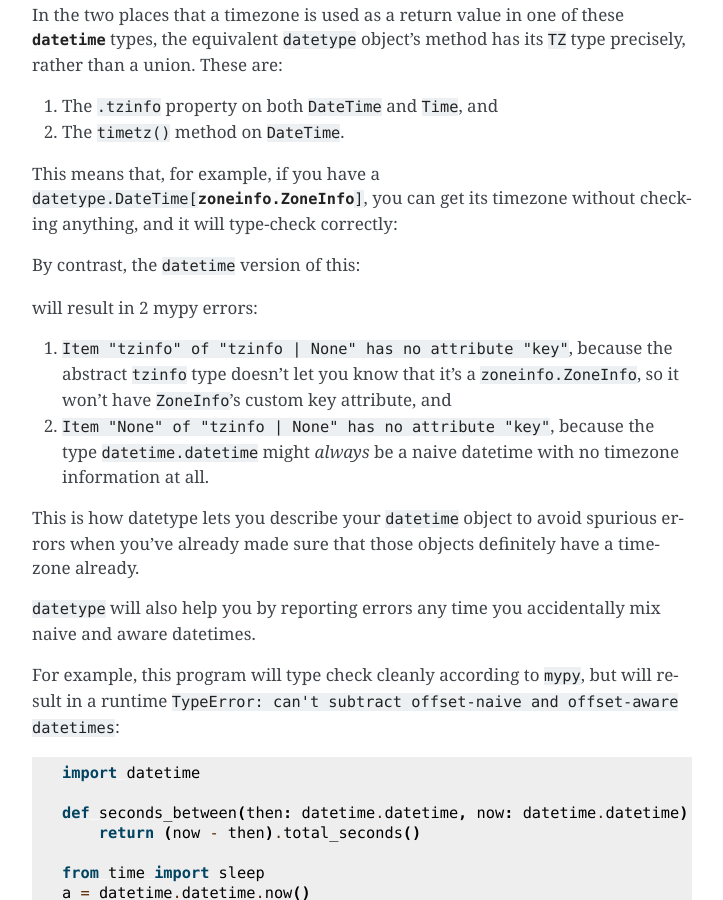
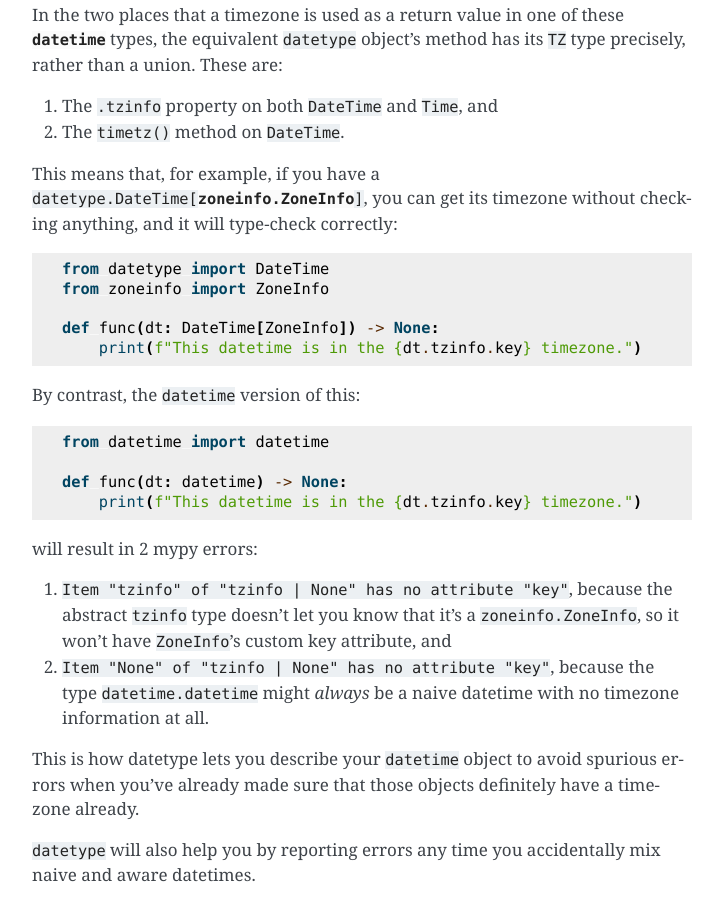
Before and after one commit to glyph/DateType, a Sphinx documentation site: the page built from docs/index.rst, in a window 1280 px wide and 900 px high, scrolled down 815 px. Shown: the whole window, without its empty margins (388-1111 px from the left). Built offline with Sphinx 7.4.7, drawn with Linux system fonts in a browser that asks for light colours; pages that are not in the unit, such as notebooks, are missing from menus; the version number is read from the project's files by our own code.

Commit message:
fix invalid code-block directive
This commit was sponsored by Geoffrey Thomas, and my other patrons.
If you want to join them, you can support my work at
https://glyph.im/patrons/.

```diff
--- a/docs/index.rst
+++ b/docs/index.rst
@@ -46,8 +46,7 @@ In the two places that a timezone is used as a return value in one of these :py:
 
 This means that, for example, if you have a ``datetype.DateTime[``\ :py:class:`zoneinfo.ZoneInfo`\ ``]``, you can get its timezone without checking anything, and it will type-check correctly:
 
-.. code-block::
-   :language: python
+.. code-block:: python
 
    from datetype import DateTime
    from zoneinfo import ZoneInfo
@@ -57,8 +56,7 @@ This means that, for example, if you have a ``datetype.DateTime[``\ :py:class:`z
 
 By contrast, the ``datetime`` version of this:
 
-.. code-block::
-   :language: python
+.. code-block:: python
 
    from datetime import datetime
 
```
